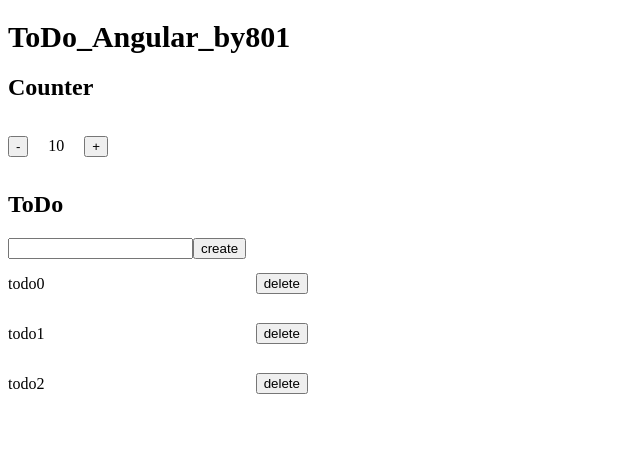
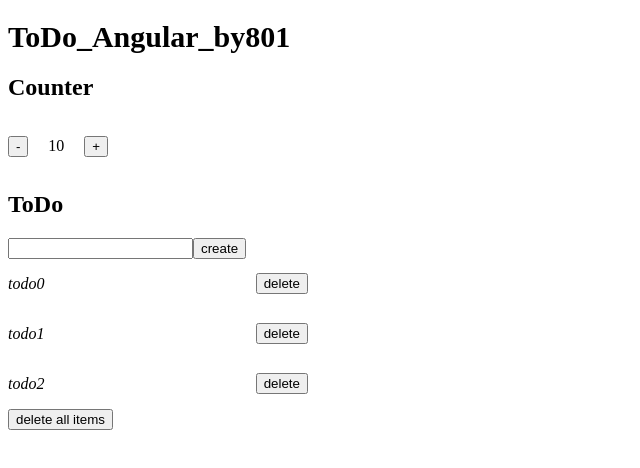
Before and after one commit to sinastya/angular_playground, an Angular app: page / in a window 1280 px wide. Shown: the top 468 px of the page, without its empty margins (0-640 px from the left). Built offline with nearby package versions, Linux system fonts and the light colour scheme.

Commit message:
feat: add delete all

```diff
--- a/src/app/app.component.html
+++ b/src/app/app.component.html
@@ -6,4 +6,5 @@
 <input [(ngModel)]="inputText" />
 <!-- <app-button (onClick)="consoleLog($event)"></app-button> -->
 <app-button [btnName]="'create'" (onClick)="addNewItem()"></app-button>
-<app-item-list [items]="itemsData" (onDelete)="deleteItem($event)"></app-item-list>
+<app-item-list [items]="itemsData" (onDelete)="deleteItem($event)" class="items-block"></app-item-list>
+<app-button [btnName]="'delete all items'" (onClick)="deleteAll()" class="delete-all"></app-button>
--- a/src/app/app.component.scss
+++ b/src/app/app.component.scss
@@ -1,3 +1,11 @@
 h1 {
   font-size: 30px;
 }
+
+.items-block {
+  font-style: italic;
+}
+
+.delete-all {
+  display: block;
+}
--- a/src/app/app.component.ts
+++ b/src/app/app.component.ts
@@ -34,4 +34,8 @@ export class AppComponent {
   deleteItem(id: number) {
     this.itemsData = this.itemsData.filter((item) => item.id !== id);
   }
+
+  deleteAll() {
+    this.itemsData = [];
+  }
 }
```
